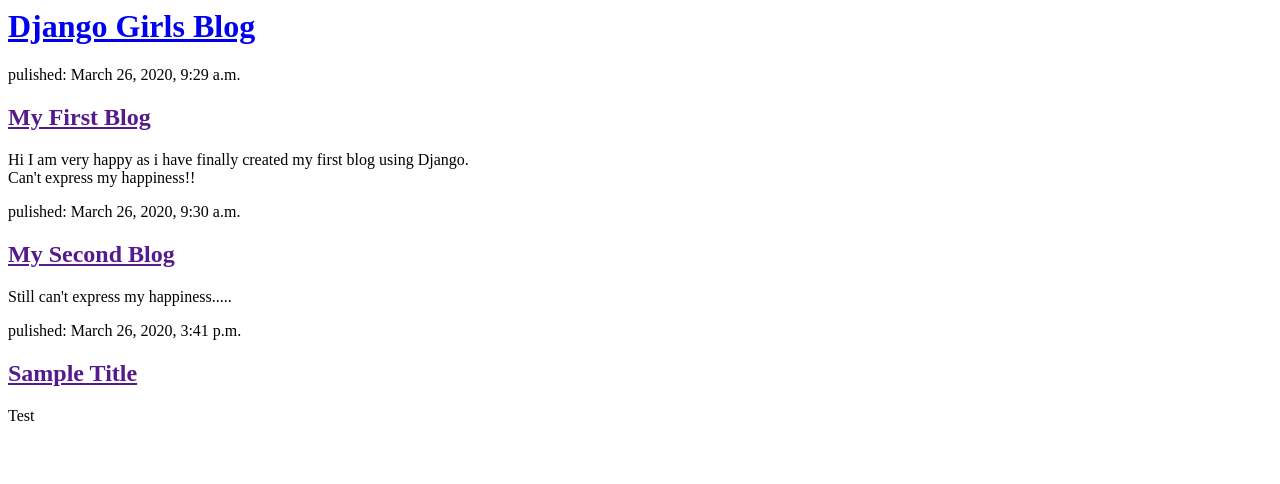
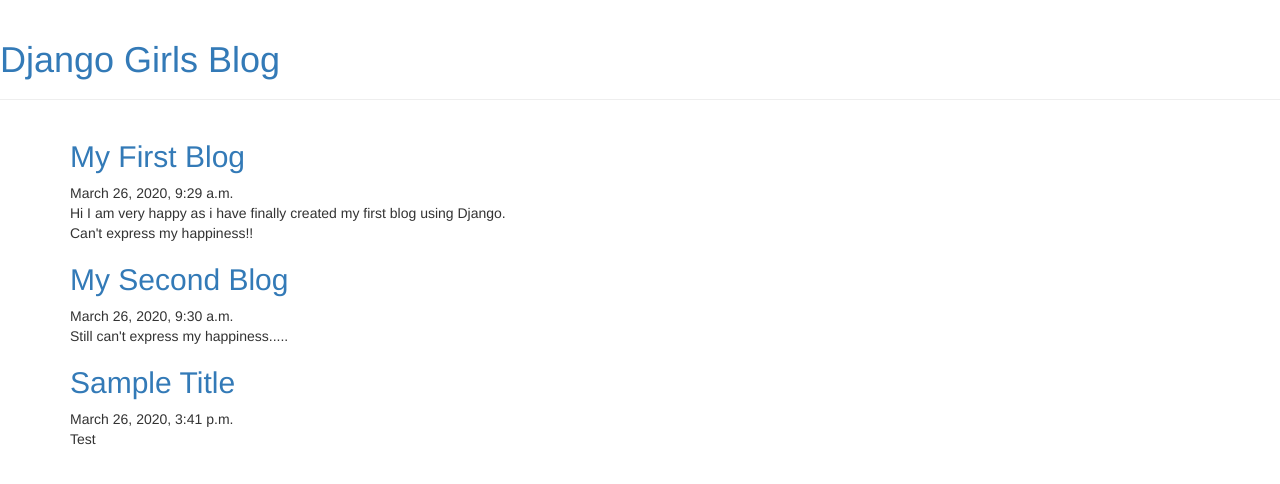
Before and after one commit to gaurav-patel-git/my-first-blog, a Django app: page / in a window 1280 px wide. Shown: the top 484 px of the page. Run offline with Django 3.2, Linux system fonts and the light colour scheme; data comes from the database, SQL or seed files in the repository; some libraries are stand-ins or nearby versions.

Commit message:
Added view and template for detailed blog post as well for the site

```diff
--- /dev/null
+++ b/blog/templates/blog/base.html
@@ -0,0 +1,27 @@
+
+{% load static %}
+
+<html>
+    <head>
+        <title>Django Girls blog</title>
+        <link rel="stylesheet" href="//maxcdn.bootstrapcdn.com/bootstrap/3.2.0/css/bootstrap.min.css">
+        <link rel="stylesheet" href="//maxcdn.bootstrapcdn.com/bootstrap/3.2.0/css/bootstrap-theme.min.css">
+        <link href="//fonts.googleapis.com/css?family=Lobster&subset=latin,latin-ext" rel="stylesheet" type="text/css">
+        <link rel="stylesheet" href="{%static  '/css/blog'%}">
+
+
+    </head>
+    <body>
+        <div class="page-header">
+            <h1><a href="/">Django Girls Blog</a></h1>
+        </div>
+        <div class="content container">
+            <div class="row">
+                    <div class="col-md-8">
+                {% block content %}
+                {% endblock %}
+                </div>
+            </div>
+        </div>
+    </body>
+</html>
--- a/blog/templates/blog/post_list.html
+++ b/blog/templates/blog/post_list.html
@@ -1,20 +1,17 @@
-<html>
-    <head>
-        <title>Django Girls blog</title>
-    </head>
-    <body>
-        <div>
-            <h1><a href="/">Django Girls Blog</a></h1>
+{% extends 'blog/base.html' %}
+
+
+{% block content %}
+{% for post in posts %}
+    <div class="post">
+        <h2><a href="{% url 'post_detail' pk=post.pk %}">{{ post.title }}</a></h2>
+
+        <div class="date">
+            {{ post.published_date }}
         </div>
-        {% for post in posts %}
-        <div>
-            <p>pulished: {{ post.published_date}}</p>
-            <h2><a href="">{{post.title}}</a> </h2>
-
-            <p>{{  post.text|linebreaksbr}}</p>
-
+        <div class="post-content">
+        <p>{{ post.text|linebreaksbr }}</p>
         </div>
-        {% endfor %}
-
-    </body>
-</html>
+    </div>
+{% endfor %}
+{% endblock %}
--- a/blog/urls.py
+++ b/blog/urls.py
@@ -3,5 +3,5 @@
 
 urlpatterns = [
     path('', views.post_list, name='post_list'),
-
+    path('post/<int:pk>/', views.post_detail, name='post_detail'),
 ]
--- a/blog/views.py
+++ b/blog/views.py
@@ -1,7 +1,11 @@
-from django.shortcuts import render
+from django.shortcuts import render, get_object_or_404
 from django.utils import timezone
 from .models import Post
 # Create your views here.
 def post_list(request):
     posts = Post.objects.filter(published_date__lte=timezone.now()).order_by('published_date')
     return render(request, 'blog\post_list.html', {'posts':posts})
+
+def post_detail(request, pk):
+    post = get_object_or_404(Post, pk=pk)
+    return render(request, 'blog\post_detail.html', {'post': post})
```
Also changed, not shown: blog/templates/blog/post_detail.html (added, +13 -0 lines).
